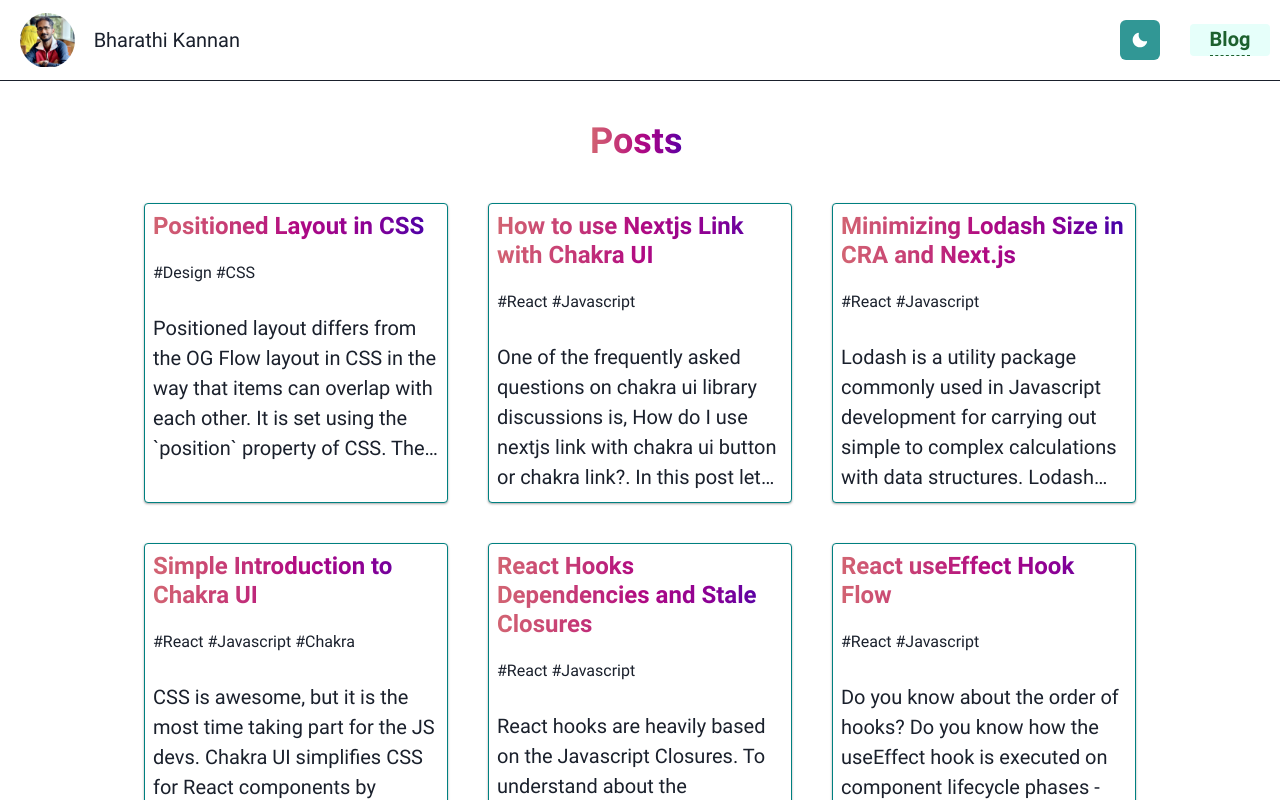
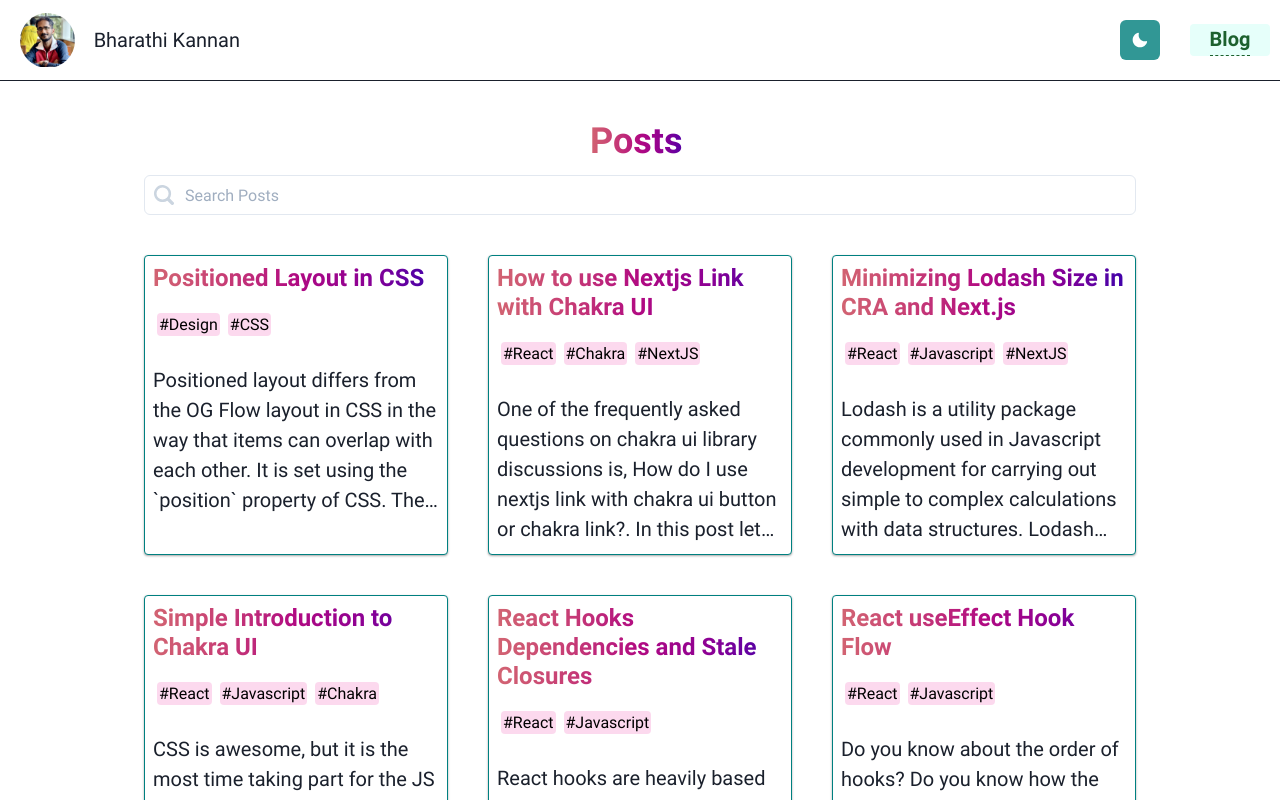
Before and after one commit to payapula/blog, a Next.js app: page /blog in a window 1280 px wide. Shown: the top 800 px of the page. Built offline with nearby package versions, Linux system fonts and the light colour scheme.

Commit message:
✨ Added search functionality in posts page. Added background colors to keywords.

```diff
--- a/_posts/minimizing-lodash-bundle-size.mdx
+++ b/_posts/minimizing-lodash-bundle-size.mdx
@@ -13,7 +13,7 @@ cover:
 ogImage:
     url: '/assets/blog/minimizing-lodash-bundle-size/minimizing-lodash-bundle.jpg'
     alt: 'white and brown yarn in basket'
-keywords: 'React,Javascript'
+keywords: 'React,Javascript,NextJS'
 ---
 
 When developing an application, we would usually write some utility functions that could be reused throughout the application.
--- a/_posts/use-next-link-with-chakra-ui.mdx
+++ b/_posts/use-next-link-with-chakra-ui.mdx
@@ -12,7 +12,7 @@ cover:
 ogImage:
     url: '/assets/blog/use-next-link-with-chakra-ui/nextjs-link-in-chakra-cover.jpg'
     alt: 'A closer photograph of chain connection'
-keywords: 'React,Javascript'
+keywords: 'React,Chakra,NextJS'
 ---
 
 _One of the frequently asked questions on chakra ui library discussions is, How do I use nextjs link with chakra ui button or chakra link? In this post let us explore some common patterns to use nextjs link with chakra._
--- a/components/card.tsx
+++ b/components/card.tsx
@@ -8,6 +8,7 @@ import {
     useColorModeValue,
     useColorMode,
     Heading,
+    chakra,
     ChakraProps
 } from '@chakra-ui/react';
 import { ReactElement } from 'react';
@@ -71,7 +72,24 @@ function Card({ title, excerpt, override, blogCard, keywords }: CardProps): Reac
             <HStack mt={5}>
                 <Text>
                     {keywordsArray.map((keyword) => {
-                        return `#${keyword} `;
+                        return (
+                            <chakra.span
+                                key={keyword}
+                                // eslint-disable-next-line react-hooks/rules-of-hooks
+                                background={useColorModeValue(
+                                    'hsl(324deg 86% 80% / 40%)',
+                                    'hsl(324deg 52% 35% / 35%)'
+                                )}
+                                ml={1}
+                                // eslint-disable-next-line react-hooks/rules-of-hooks
+                                color={useColorModeValue('black', 'white')}
+                                borderRadius="4px"
+                                padding="2px"
+                                mr={1}
+                                fontSize="md">
+                                #{keyword}
+                            </chakra.span>
+                        );
                     })}
                 </Text>
             </HStack>
--- a/pages/blog/index.tsx
+++ b/pages/blog/index.tsx
@@ -1,12 +1,24 @@
-import { chakra, Heading, SimpleGrid, useColorModeValue } from '@chakra-ui/react';
+import {
+    chakra,
+    Heading,
+    SimpleGrid,
+    useColorModeValue,
+    Input,
+    InputGroup,
+    InputRightElement,
+    IconButton,
+    InputLeftElement,
+    Text
+} from '@chakra-ui/react';
 import { getAllPosts } from 'lib/api';
 import { BlogCard } from 'components/card';
 import { Layout } from 'components/layout';
 import { GetStaticProps } from 'next';
-import { ReactElement } from 'react';
+import React, { ReactElement } from 'react';
 import Post from 'types/post';
 import NextLink from 'next/link';
 import Head from 'next/head';
+import { CloseIcon, Search2Icon } from '@chakra-ui/icons';
 
 type Props = {
     allPosts: Post[];
@@ -21,6 +33,9 @@ type Props = {
  */
 
 export default function Index({ allPosts }: Props): ReactElement {
+    const [filteredPosts, setFilteredPosts] = React.useState(allPosts);
+
+    const postsDisplay = filteredPosts.length !== 0 ? filteredPosts : allPosts;
     return (
         <Layout headerSticky>
             <Head>
@@ -38,8 +53,15 @@ export default function Index({ allPosts }: Props): ReactElement {
                 )}>
                 Posts
             </Heading>
+            <SearchPosts allPosts={allPosts} setFilteredPosts={setFilteredPosts} />
+            {filteredPosts?.length === 0 && (
+                // eslint-disable-next-line
+                <Text fontSize={['md', null, 'lg', 'xl']} mt={2} textAlign="center">
+                    🤷🏾‍♂️ No posts available with this search. 🛠
+                </Text>
+            )}
             <SimpleGrid columns={[1, null, null, null, 2, 3]} mt="10" spacing={10}>
-                {allPosts.map((post) => {
+                {postsDisplay.map((post) => {
                     return (
                         <NextLink
                             as={`/blog/${post.slug}`}
@@ -61,6 +83,49 @@ export default function Index({ allPosts }: Props): ReactElement {
     );
 }
 
+interface SearchPostsProps {
+    allPosts: Post[];
+    setFilteredPosts: React.Dispatch<React.SetStateAction<Post[]>>;
+}
+
+function SearchPosts(props: SearchPostsProps) {
+    const [value, setValue] = React.useState('');
+    const { allPosts, setFilteredPosts } = props;
+
+    const handleChange = (event) => setValue(event.target.value);
+
+    React.useEffect(() => {
+        const filterPosts = allPosts.filter(function searchPost(post) {
+            return (
+                post.title.toLowerCase().includes(value.toLowerCase()) ||
+                post.excerpt.toLowerCase().includes(value.toLowerCase())
+            );
+        });
+        setFilteredPosts(filterPosts);
+    }, [allPosts, setFilteredPosts, value]);
+
+    return (
+        <InputGroup mt={3}>
+            <InputLeftElement>
+                <Search2Icon w={5} h={5} color="gray.300" />
+            </InputLeftElement>
+            <Input placeholder="Search Posts" value={value} onChange={handleChange} />
+            {!!value && (
+                <InputRightElement>
+                    <IconButton
+                        aria-label="Clear Search"
+                        icon={<CloseIcon />}
+                        w={8}
+                        h={8}
+                        mr={2}
+                        onClick={() => setValue('')}
+                    />
+                </InputRightElement>
+            )}
+        </InputGroup>
+    );
+}
+
 export const getStaticProps: GetStaticProps = async () => {
     const allPosts = getAllPosts(['title', 'slug', 'excerpt', 'keywords']);
 
```
